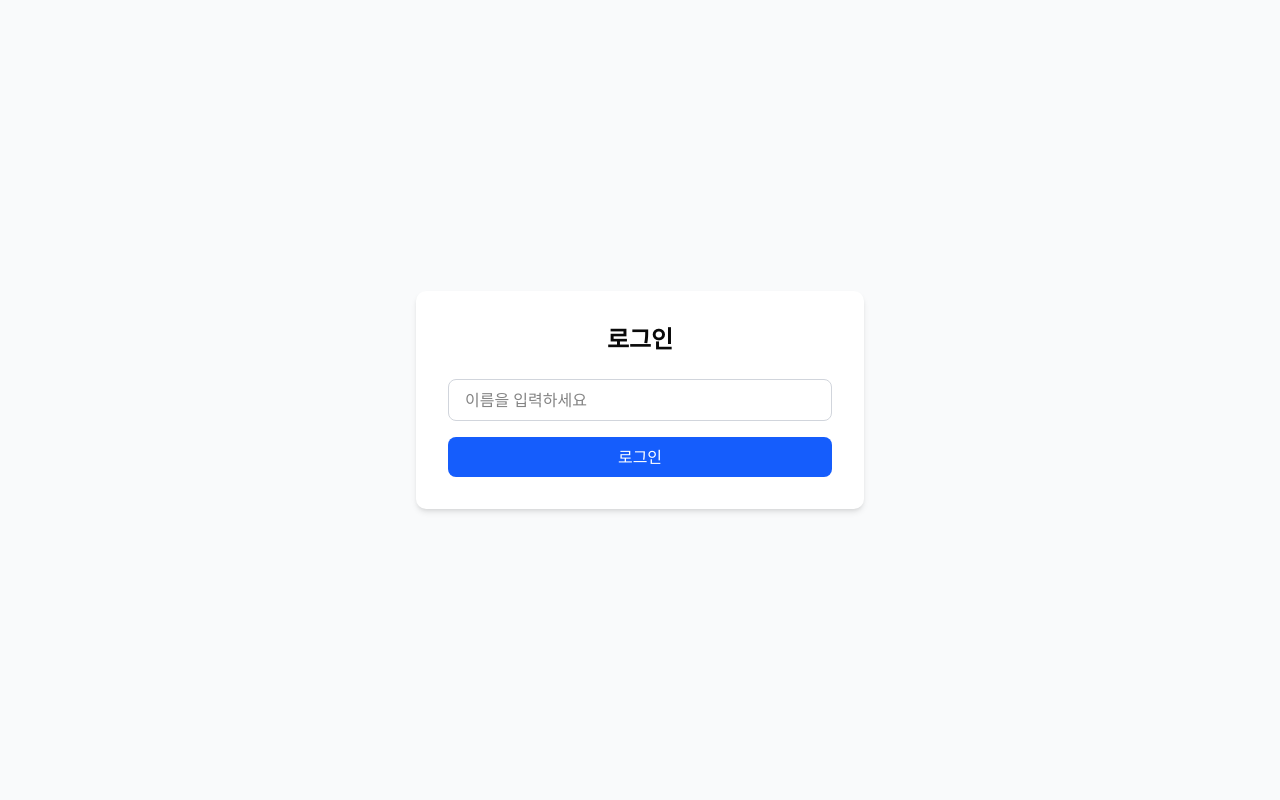
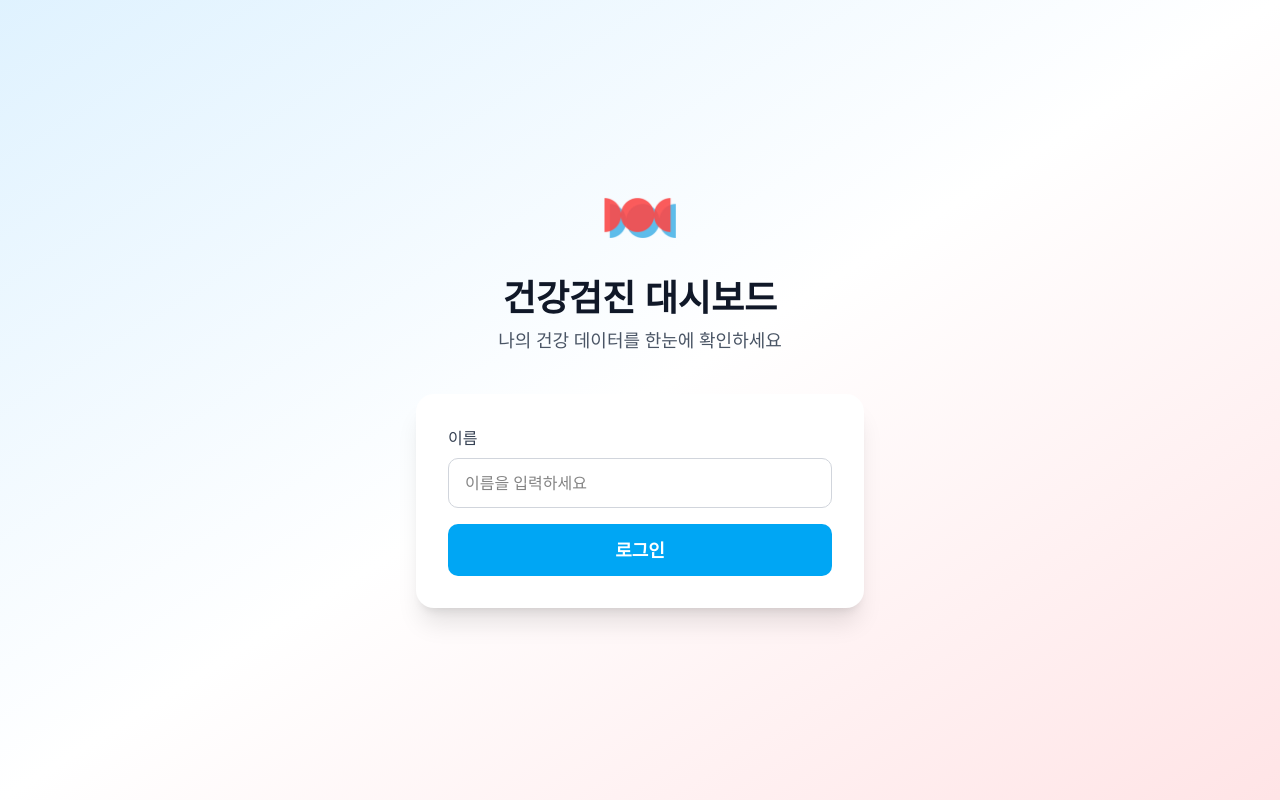
Before and after one commit to kkomyoung/candiy-health-dashboard, a React (Vite) app: page /login in a window 1280 px wide. Built offline with nearby package versions, Linux system fonts and the light colour scheme.

Commit message:
style: 로그인 화면 디자인 변경

```diff
--- a/src/pages/Login.tsx
+++ b/src/pages/Login.tsx
@@ -1,6 +1,7 @@
 import { useState } from 'react';
 import { Navigate, useNavigate } from 'react-router-dom';
 import { useAuth } from '@/hooks/useAuth';
+import logo from '@/assets/img/logo.webp';
 
 export default function Login() {
 	const [name, setName] = useState('');
@@ -20,27 +21,40 @@ export default function Login() {
 	};
 
 	return (
-		<div className="flex min-h-screen items-center justify-center bg-gray-50">
-			<div className="w-full max-w-md rounded-lg bg-white p-8 shadow-md">
-				<h1 className="mb-6 text-2xl font-bold text-center">로그인</h1>
+		<div className="bg-gradient-to-br from-sky-100 via-white to-rose-100">
+			<div className="min-h-screen flex flex-col items-center justify-center px-4 py-12">
+				<div className="mb-10 text-center">
+					<img className="inline-block w-18 mb-10" src={logo} alt="logo" />
+					<h1 className="text-4xl font-bold text-gray-900 mb-2">건강검진 대시보드</h1>
+					<p className="text-lg text-gray-600">나의 건강 데이터를 한눈에 확인하세요</p>
+				</div>
+				<div className="w-full max-w-md rounded-2xl bg-white p-8 shadow-xl">
 					<form
+						className="space-y-4"
 						onSubmit={(e) => {
 							e.preventDefault();
 							handleSubmit();
 						}}
 					>
+						<label htmlFor="email" className="block text-base font-medium text-gray-700 mb-2">
+							이름
+						</label>
 						<input
 							type="text"
 							value={name}
 							onChange={(e) => setName(e.target.value)}
+							className="w-full px-4 py-3 border border-gray-300 rounded-lg focus:ring-2 focus:ring-sky-300 focus:border-transparent transition-all outline-none"
 							placeholder="이름을 입력하세요"
-						className="w-full rounded-md border border-gray-300 px-4 py-2 mb-4 focus:border-blue-500 focus:outline-none"
 						/>
-					<button type="submit" className="w-full rounded-md bg-blue-600 py-2 text-white hover:bg-blue-700">
+						<button
+							type="submit"
+							className="w-full rounded-lg bg-sky-500 py-3 text-white font-semibold text-lg hover:bg-sky-600 transition cursor-pointer"
+						>
 							로그인
 						</button>
 					</form>
 				</div>
 			</div>
+		</div>
 	);
 }
```
Also changed, not shown: src/assets/img/logo.webp (added). Lines whose indentation alone changed are shown as unchanged.
